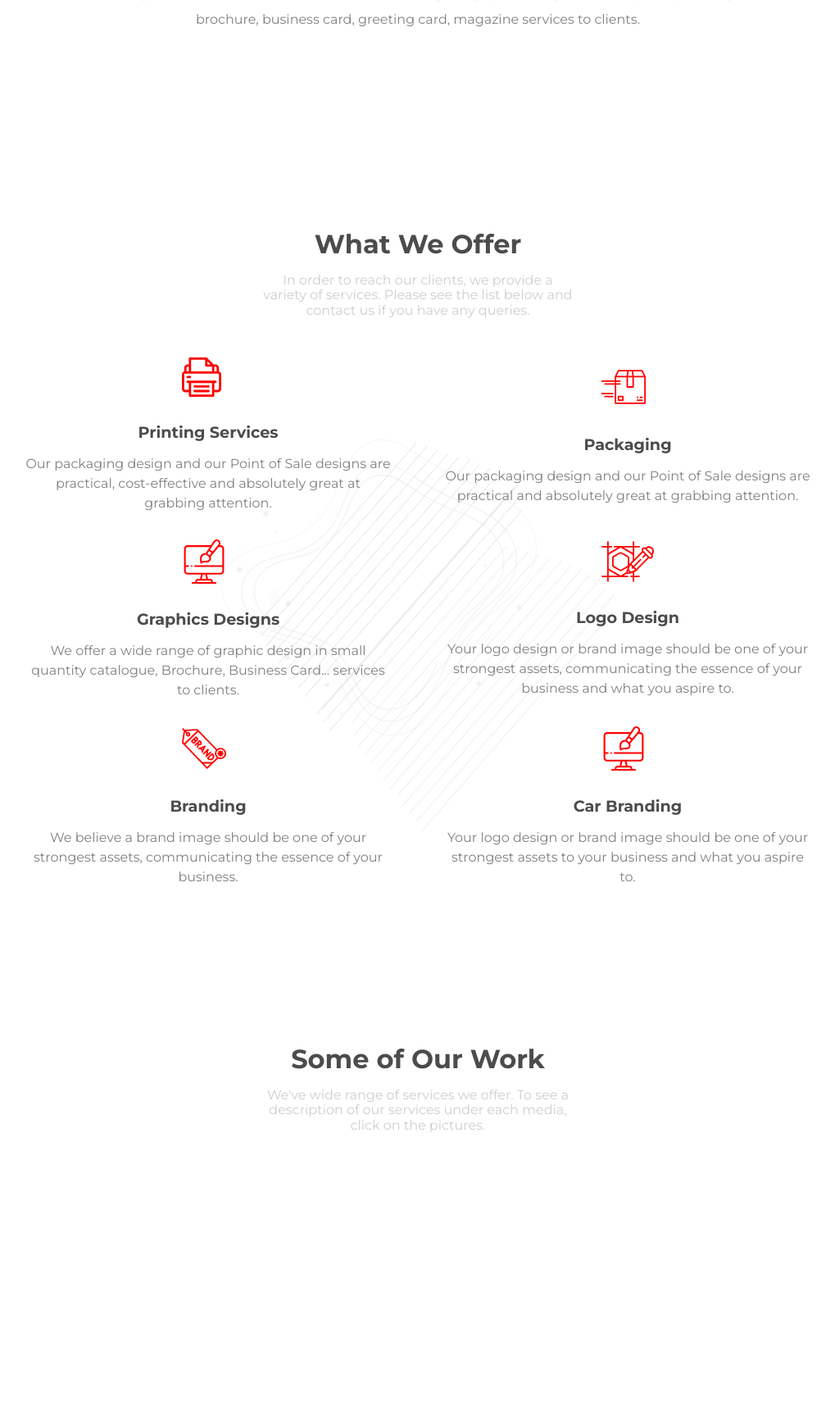
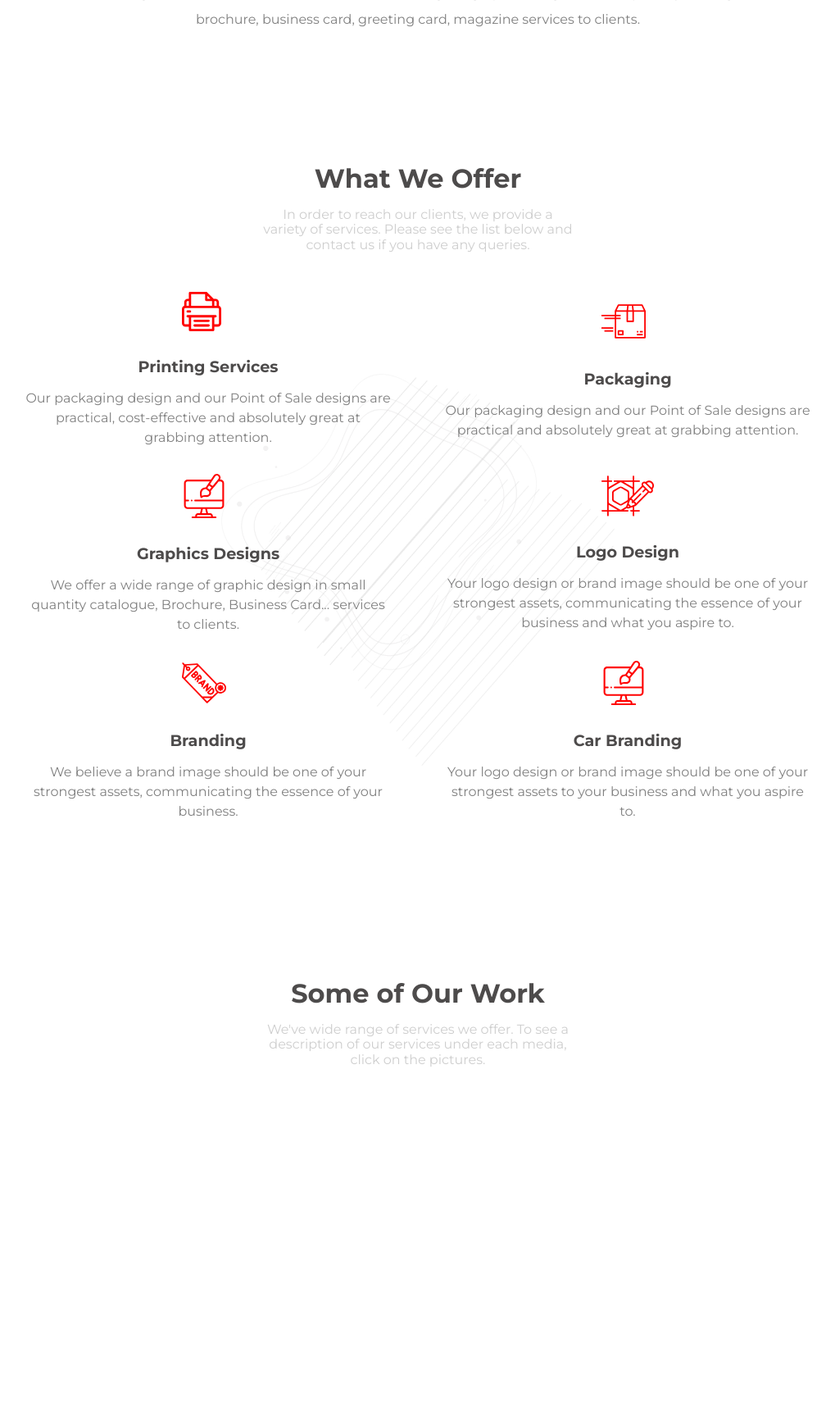
Before and after one commit to NardosAtnaw/Elegant, a PHP site: page / in a window 1280 px wide. Shown: the part 1032-2747 px from the top of the page at 82% size, without its empty margins (130-1149 px from the left). Run offline with PHP 8.4, Linux system fonts and the light colour scheme; data that the repository does not hold is empty.

Commit message:
font update

```diff
--- a/css/style.css
+++ b/css/style.css
@@ -2111,7 +2110,7 @@ footer .footer-copyright .container div {
     text-align: center;
   }
   .gallery {
-    margin-top: 5rem;
+    margin-top: 10rem;
   }
   .gallery .container h1 {
     font-size: 2rem;
@@ -2122,7 +2121,7 @@ footer .footer-copyright .container div {
   .gallery .gallery-container {
     display: grid;
     grid-template-columns: repeat(3, 1fr);
-    grid-template-rows: repeat(2, 20vw);
+    grid-template-rows: repeat(1, 20vw);
     grid-gap: 10px;
   }
   .client .container h1 {
@@ -2488,7 +2490,7 @@ footer .footer-copyright .container div {
     font-size: 1rem;
   }
   .offer {
-    margin-top: 15rem;
+    margin-top: 10rem;
   }
   .offer .container h1 {
     font-size: 2rem;
@@ -2529,7 +2531,7 @@ footer .footer-copyright .container div {
   .gallery .gallery-container {
     display: grid;
     grid-template-columns: repeat(3, 1fr);
-    grid-template-rows: repeat(2, 20vw);
+    grid-template-rows: repeat(1, 20vw);
     grid-gap: 10px;
   }
   .call-to-action {
--- a/includes/db.php
+++ b/includes/db.php
@@ -1,13 +1,14 @@
 <?php
-$connection = mysqli_connect('localhost','elegantprintsolu_nardi','d^Nv5Z5lF7$t','elegantprintsolu_design');
-// $connection = mysqli_connect('localhost','root','','design');
+$connection = mysqli_connect('localhost','root','','design');
+// $connection = mysqli_connect('localhost','elegantprintsolu_nardi','d^Nv5Z5lF7$t','elegantprintsolu_design');
 
-if (!$connection) {
-    echo "Error: Unable to connect to MySQL." . PHP_EOL;
-    echo "Debugging errno: " . mysqli_connect_errno() . PHP_EOL;
-    echo "Debugging error: " . mysqli_connect_error() . PHP_EOL;
-    exit;
-}
+
+// if (!$connection) {
+//     echo "Error: Unable to connect to MySQL." . PHP_EOL;
+//     echo "Debugging errno: " . mysqli_connect_errno() . PHP_EOL;
+//     echo "Debugging error: " . mysqli_connect_error() . PHP_EOL;
+//     exit;
+// }
 
 
 
--- a/scss/style.scss
+++ b/scss/style.scss
@@ -80,13 +80,13 @@
     .moto {
       display: grid;
       place-items: center;
-      margin-top: 9rem;
+      margin-top: 7rem;
 
       h4 {
         margin: 0.5em;
-        font-style: italic;
+        // font-style: italic;
         font-weight: bold;
-        font-size: 0.5rem;
+        font-size: 0.7rem;
         color: #fff;
         margin-bottom: -0.5rem;
       }
@@ -598,6 +598,7 @@ footer {
     }
   }
 }
+
 @include responsive($md) {
   .home-header {
     .container {
@@ -675,7 +676,7 @@ footer {
     }
   }
   .gallery {
-    margin-top: 5rem;
+    margin-top: 10rem;
     .container {
       h1 {
         font-size: 2rem;
@@ -687,7 +688,7 @@ footer {
     .gallery-container {
       display: grid;
       grid-template-columns: repeat(3, 1fr);
-      grid-template-rows: repeat(2, 20vw);
+      grid-template-rows: repeat(1, 20vw);
       grid-gap: 10px;
     }
   }
@@ -836,7 +837,7 @@ footer {
         margin-top: 13rem;
         margin-left: 0.6rem;
         h4 {
-          font-size: 0.9rem;
+          font-size: 1.1rem;
           margin-bottom: -1.5rem;
         }
         h5 {
@@ -937,7 +938,7 @@ footer {
         .client-logo4,
         .client-logo5 {
           img {
-            margin-left: 1rem;
+            margin-left: 2rem;
             width: 7rem;
           }
         }
@@ -1105,15 +1106,16 @@ footer {
         margin-top: 20rem;
         margin-bottom: 15rem;
         h4{
+          margin-bottom: -2rem;
           letter-spacing: .2rem;
+          font-size: 1.2rem;
+          font-weight: 900;
         }
         h5{
-          letter-spacing: 1rem;
-
-        }
-
+          letter-spacing: .8rem;
+        }
         h1 {
-          font-size: 3.5em;
+          font-size: 4.5em;
           margin: 0.5em;
         }
       }
@@ -1146,7 +1148,7 @@ footer {
     }
   }
   .offer {
-    margin-top: 15rem;
+    margin-top: 10rem;
     .container {
       h1 {
         font-size: 2rem;
@@ -1198,7 +1200,7 @@ footer {
     .gallery-container {
       display: grid;
       grid-template-columns: repeat(3, 1fr);
-      grid-template-rows: repeat(2, 20vw);
+      grid-template-rows: repeat(1, 20vw);
       grid-gap: 10px;
     }
   }
@@ -1236,8 +1238,8 @@ footer {
         .client-logo4,
         .client-logo5 {
           img {
-            margin-left: 6.5rem;
-            width: 9rem;
+            margin-left: 9rem;
+            width: 7.6rem;
           }
         }
       }
@@ -1366,8 +1368,8 @@ footer {
         margin-left: 1rem;
 
   h4  {
-    margin-bottom: -2rem;
-    font-size: 1rem;
+    margin-bottom: -3rem;
+    font-size: 1.4rem;
     letter-spacing: .4rem;
   }
   h5 {
@@ -1442,7 +1444,7 @@ letter-spacing: .8rem;
     }
   }
   .offer {
-    margin-top: 15rem;
+    margin-top: 10rem;
     .container {
       h1 {
         font-size: 2rem;
@@ -1482,7 +1484,7 @@ letter-spacing: .8rem;
   }
 
   .call-to-action {
-    margin-top: 5rem;
+    margin-top: 10rem;
   }
   .client {
     .container {
```
Also changed, not shown: other parts of css/style.css (+15 -13 lines), post_img/coffee-tree.jpg (added), 1 other file.
